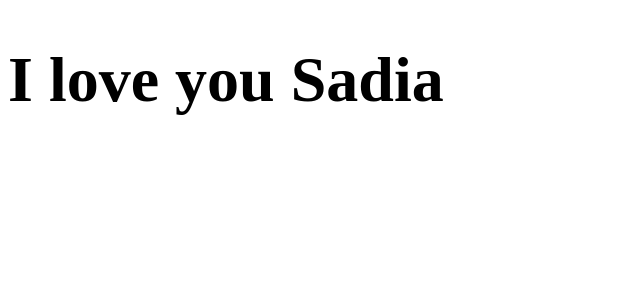
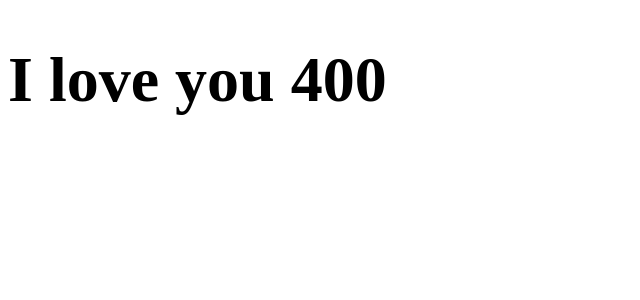
Before and after one commit to utsho-sadhak-joy/DOC1, a React (Create React App) app: page / in a window 1280 px wide. Shown: the top 300 px of the page, without its empty margins (0-640 px from the left). Built offline with nearby package versions, Linux system fonts and the light colour scheme.

Commit message:
mathematical

```diff
--- a/src/index.js
+++ b/src/index.js
@@ -2,8 +2,8 @@ import React from 'react';
 import ReactDOM from 'react-dom';
 // import App from './App';
 
-const name = 'Sadia'
-const joy = <h1>I love you {name} </h1>;
+// const name = 'Sadia';
+const joy = <h1>I love you {200*2 } </h1>;
 
 
 
```
